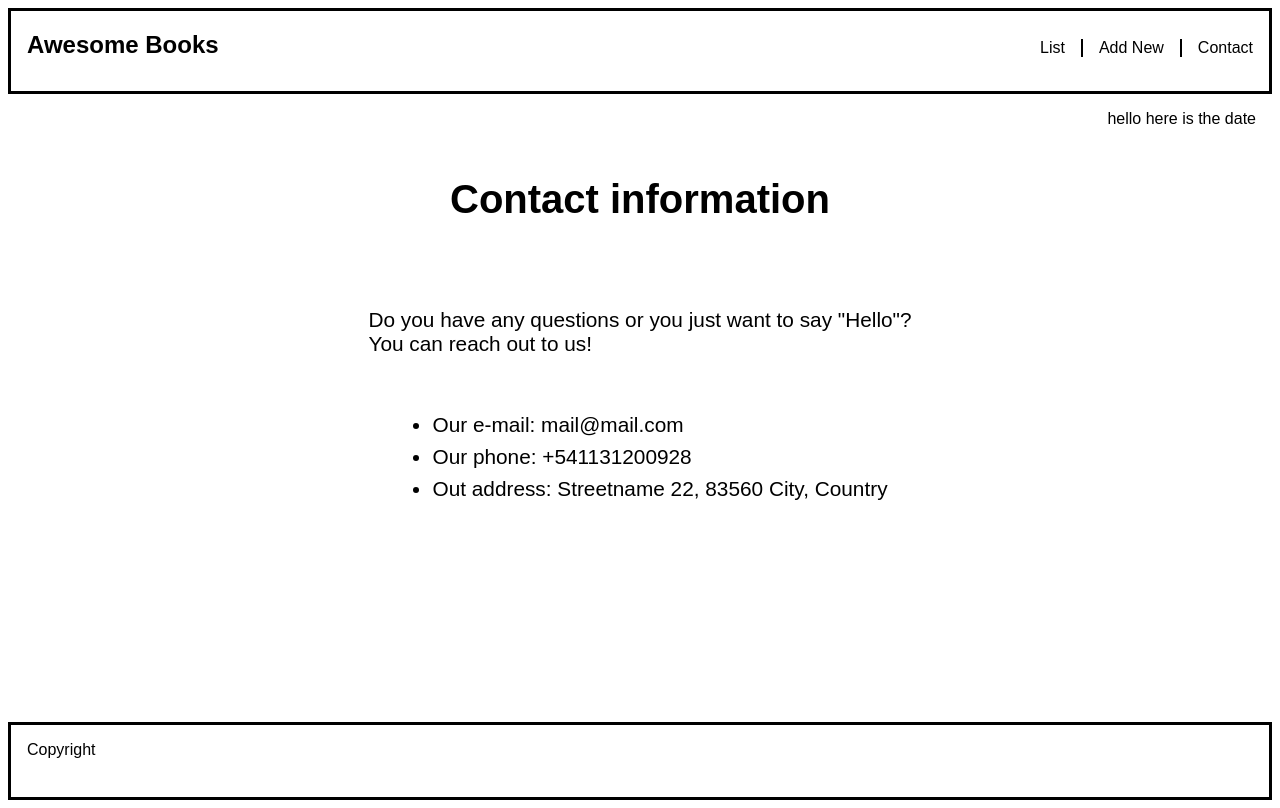
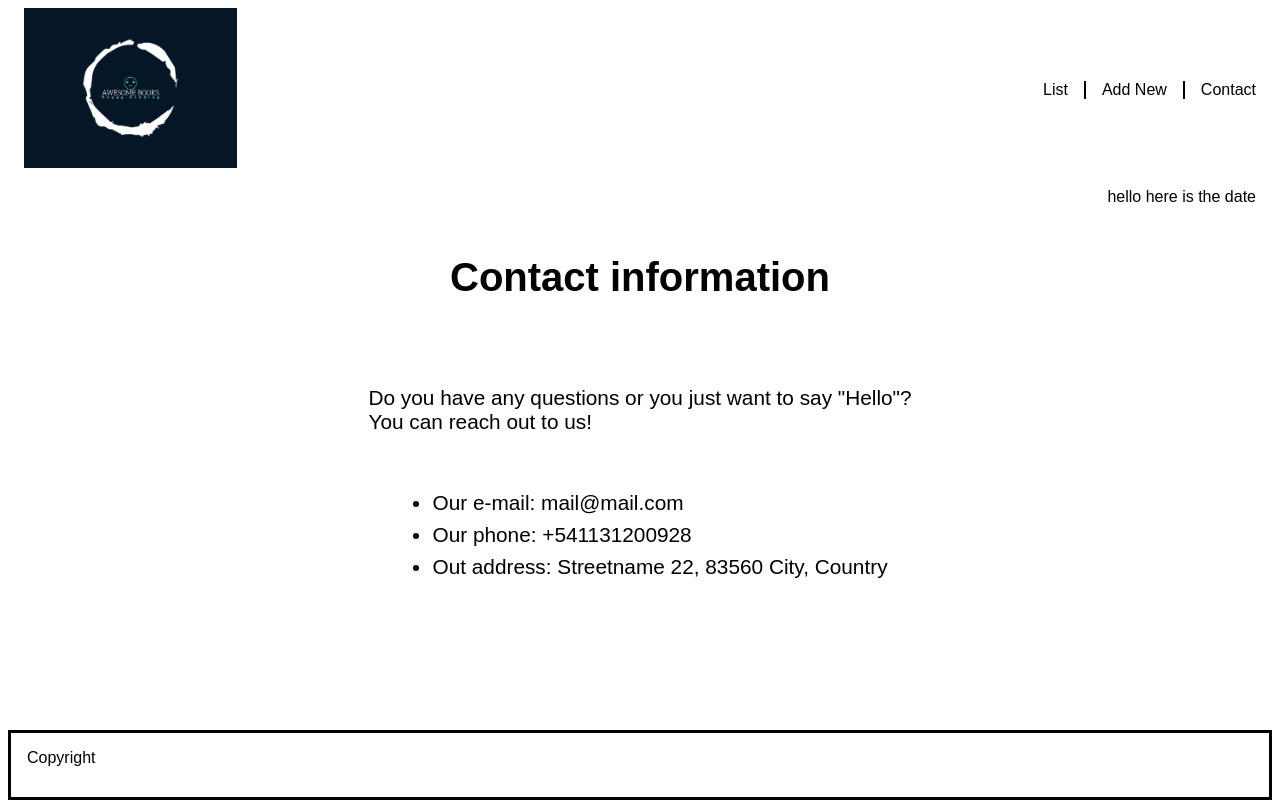
Before and after one commit to Miliyonayalew/Awesome-Books, a website: page index.html in a window 1280 px wide. Drawn offline with Linux system fonts and the light colour scheme.

Commit message:
add logo

```diff
--- a/index.html
+++ b/index.html
@@ -9,7 +9,9 @@
 </head>
 <body>
   <nav>
-    <h1>Awesome Books</h1>
+    <div>
+      <img id="logo" src="./images/logo.png" alt="logo">
+    </div>
     <ul>
       <li class="list-book-page">List</li>
       <li class="add-book-page">Add New</li>
--- a/styles.css
+++ b/styles.css
@@ -8,10 +8,13 @@ body {
 nav {
   display: flex;
   justify-content: space-between;
-  align-items: baseline;
-  border: 3px solid black;
+  align-items: center;
   padding: 0 1rem;
-  height: 10vh;
+}
+
+#logo {
+  height: 10rem;
+
 }
 
 nav ul {
```
Also changed, not shown: images/logo.png (added), 2 other files.
